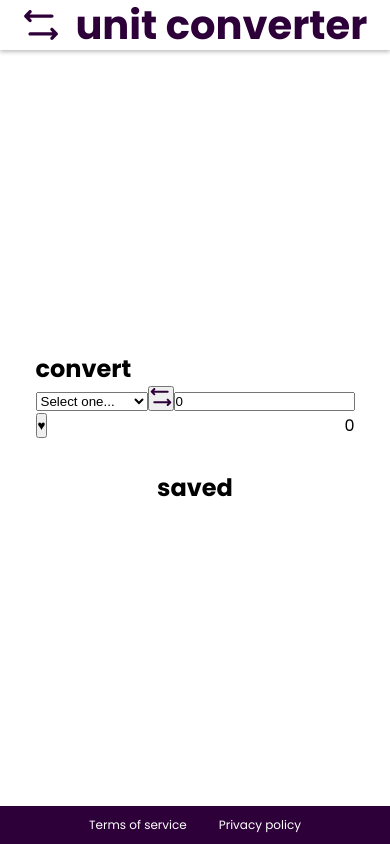
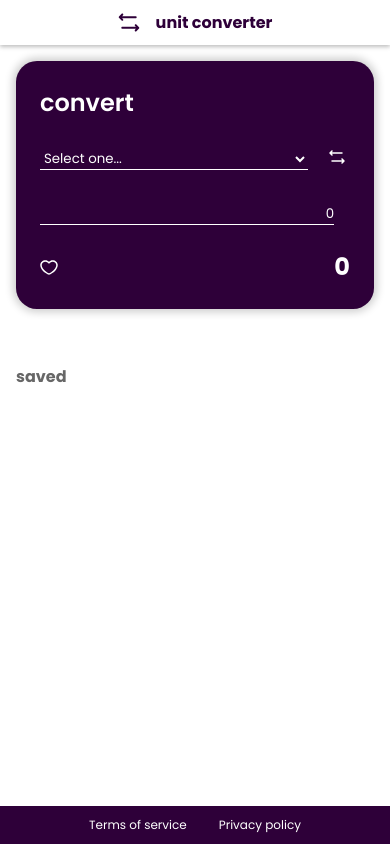
Before and after one commit to Unodecopas/unit-converter, a React (Vite) app: page / in a window 390 px wide. Built offline with nearby package versions, Linux system fonts and the light colour scheme.

Commit message:
style: add responsive desing

```diff
--- a/src/App.css
+++ b/src/App.css
@@ -1,6 +1,6 @@
 .App {
   background-color: var(--bg);
-  height: 100vh;
+  min-height: 100vh;
   width: 100vw;
   display: flex;
   flex-direction: column;
@@ -10,6 +10,8 @@
   display: flex;
   flex-direction: column;
   place-items: center;
-  place-content: center;
+  padding: 1rem;
   gap: 2rem;
+  overflow-y: scroll;
+  overflow-x: none;
 }
--- a/src/components/Converter/Converter.jsx
+++ b/src/components/Converter/Converter.jsx
@@ -1,5 +1,6 @@
 import React, { useEffect, useState } from 'react'
-import cross from '../../assets/cross.svg'
+import cross from '../../assets/crossWhite.svg'
+import heart from '../../assets/heart.svg'
 import styles from './styles.module.css'
 
 const OPTIONS = [
@@ -86,6 +87,7 @@ const Converter = ({ favorites, setFavorites, selectedFav }) => {
     <div className={styles.converter}>
       <h2>convert</h2>
       <div className={styles.inputs}>
+        <div className={styles.inputsContainer}>
         <select
           name="type"
           onChange={(e) => e.target.value !== null ? setType(e.target.value) : setType('')}
@@ -100,12 +102,20 @@ const Converter = ({ favorites, setFavorites, selectedFav }) => {
             })
           }
         </select>
-        <button onClick={handleType}><img src={cross} alt="" /></button>
-        <input type="number" value={value} placeholder={value} onChange={e => setValue(e.target.value)}/><span>{type}</span>
+        <button onClick={handleType}>
+          <img src={cross} alt="cross Icon" />
+        </button>
+        </div>
+        <div className={styles.inputsContainer}>
+          <input type="number" value={value} placeholder={value} onChange={e => setValue(e.target.value)}/>
+        <span>{type}</span>
+        </div>
       </div>
       <div className={styles.results}>
-        <button onClick={addFavorite}>♥</button>
-        <p>{result.result} {result.resulType}</p>
+        <button onClick={addFavorite}>
+          <img src={heart} alt="heart Icon" />
+        </button>
+        <h3>{result.result} {result.resulType}</h3>
       </div>
 
     </div>
--- a/src/components/Converter/styles.module.css
+++ b/src/components/Converter/styles.module.css
@@ -1,11 +1,81 @@
 .converter {
+  color: var(--text-primary);
+  background: #2e0039;
+  box-shadow: 0px 0px 8px 3px rgba(0, 0, 0, 0.2);
+  border-radius: 21px;
   display: flex;
   flex-direction: column;
+  padding: 24px;
+  width: 100%;
+  max-width: 714px;
+  gap: 1.5rem;
+}
+.converter h2 {
+  font-style: normal;
+  font-weight: 600;
+  font-size: 24px;
+  line-height: 36px;
+  color: #ffffff;
 }
 .inputs {
+  display: grid;
+  grid-template-columns: repeat(auto-fit, minmax(200px, 1fr));
+  width: 100%;
+  gap: 2rem;
 }
-
+.inputsContainer {
+  width: 100%;
+  display: flex;
+  place-items: center;
+  gap: 1rem;
+}
+.inputs input {
+  border: none;
+  outline: none;
+  background-color: #2e0039;
+  color: #ffffff;
+  border-bottom: 1px solid var(--text-primary);
+  text-align: end;
+  font-family: inherit;
+  width: 100%;
+}
+.inputs select {
+  border: none;
+  outline: none;
+  background-color: #2e0039;
+  color: #ffffff;
+  border-bottom: 1px solid var(--text-primary);
+  margin: auto;
+  padding-right: 30px;
+  width: auto;
+  font-family: inherit;
+  width: 100%;
+}
+.inputs button {
+  padding: 5px;
+  border: none;
+  background: transparent;
+}
 .results {
   display: flex;
   justify-content: space-between;
+  place-items: center;
 }
+.results button {
+  border: none;
+  outline: none;
+  background-color: transparent;
+  color: #ffffff;
+  width: 17.5px;
+  height: 14.5px;
+}
+.results h3 {
+  margin: 0;
+  padding: 0;
+  font-style: normal;
+  font-weight: 700;
+  font-size: 24px;
+  line-height: 36px;
+
+  color: #ffffff;
+}
--- a/src/components/Header/styles.module.css
+++ b/src/components/Header/styles.module.css
@@ -2,10 +2,9 @@
   color: var(--secondary);
   display: flex;
   gap: 1rem;
-  place-content: center;
+  justify-content: center;
   box-shadow: 0px 2px 4px rgba(0, 0, 0, 0.25);
-  font-size: 20px;
   font-weight: 900;
-  line-height: 30px;
+  font-size: 0.5rem;
   padding: 10px 0;
 }
--- a/src/components/SavedFavs/SavedFavs.jsx
+++ b/src/components/SavedFavs/SavedFavs.jsx
@@ -18,8 +18,8 @@ const SavedFavs = ({ favorites, setFavorites, setSelectedFav }) => {
               <li key={i} onClick={() => handleFav(fav)}>
                 <p>
                   {`${fav.input} ${fav.inputType} -> ${fav.result} ${fav.resulType}`}
+                </p>
                   <button onClick={() => deleteFavorite(i)}>X</button>
-                </p>
               </li>
             )
           })
--- a/src/components/SavedFavs/styles.module.css
+++ b/src/components/SavedFavs/styles.module.css
@@ -1,5 +1,43 @@
+.savedFavs {
+  color: var(--text-secondary);
+  border-radius: 21px;
+  display: flex;
+  flex-direction: column;
+  padding: 24px 0;
+  width: 100%;
+  max-width: 714px;
+  max-height: 193px;
+  gap: 1rem;
+}
+.savedFavs h2 {
+  font-style: normal;
+  font-weight: 700;
+  font-size: 16px;
+  line-height: 24px;
+}
 .savedFavs ul {
+  width: 100%;
   display: grid;
-  grid-template-columns: repeat(2, 1fr);
-  gap: 0 2rem;
+  grid-template-columns: repeat(auto-fit, minmax(250px, 1fr));
+  gap: 1rem;
 }
+.savedFavs li {
+  display: flex;
+  font-style: normal;
+  font-weight: 400;
+  font-size: 14px;
+  line-height: 21px;
+  box-shadow: 0px 0px 2px 2px rgba(0, 0, 0, 0.1);
+  border-radius: 10px;
+  padding: 8px 18px;
+  width: 1;
+  height: 38px;
+  background-color: var(--bg-secondary);
+}
+.savedFavs li p {
+  flex-grow: 1;
+}
+.savedFavs li button {
+  border: none;
+  background-color: transparent;
+}
```
Also changed, not shown: src/assets/crossWhite.svg (added), src/assets/heart.svg (added).
